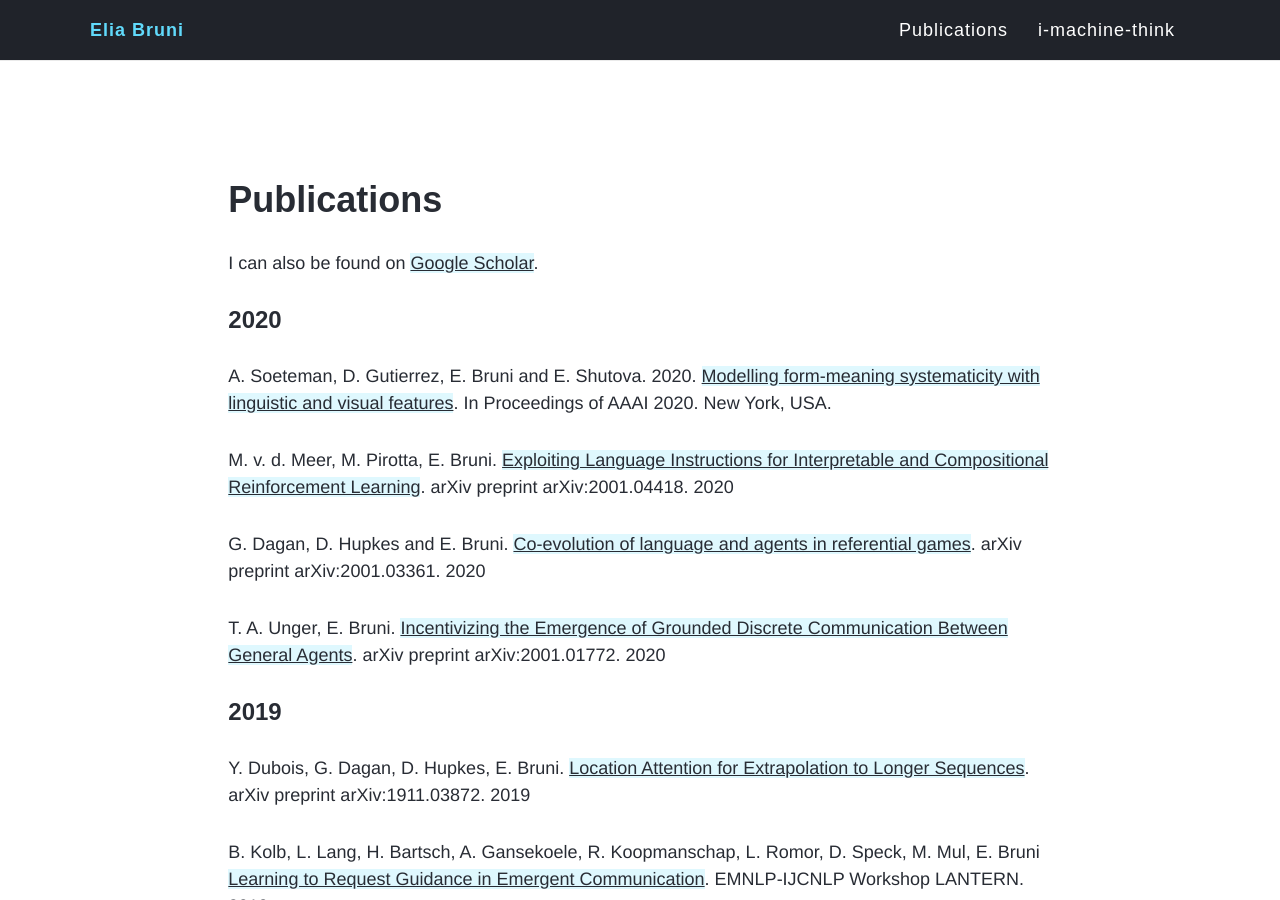
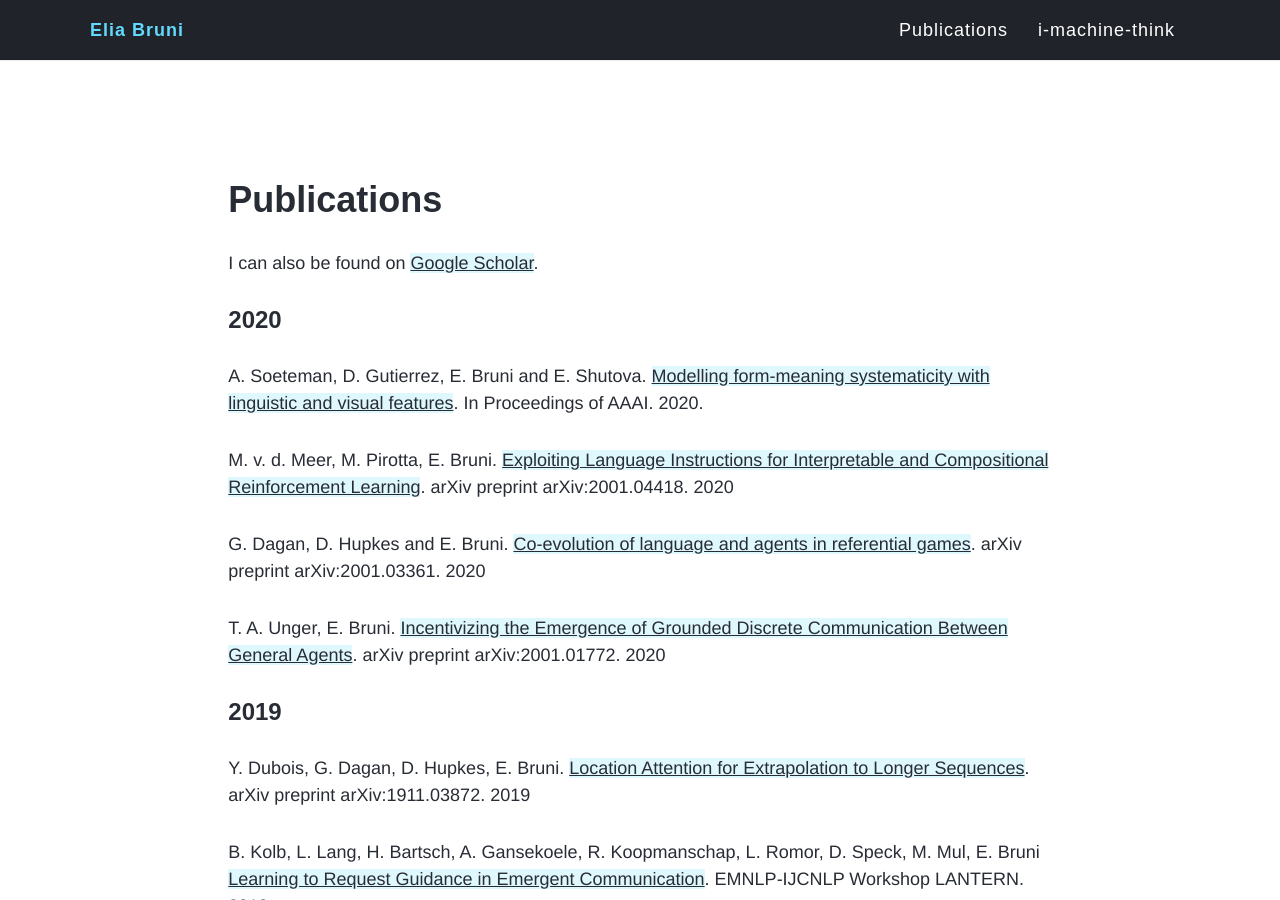
Before and after one commit to eliabruni/eliabruni.github.io, a Jekyll site: the page built from publications.md, in a window 1280 px wide and 900 px high. Built offline with Jekyll 4.4.1, drawn with Linux system fonts in a browser that asks for light colours; nearby versions of some CDN libraries.

```diff
--- a/publications.md
+++ b/publications.md
@@ -8,8 +8,8 @@ title: ""
 I can also be found on [Google Scholar](https://scholar.google.com/citations?user=Oyb3NYgAAAAJ&hl=en).
 
 ### 2020
-A. Soeteman, D. Gutierrez, E. Bruni and E. Shutova. 2020. [Modelling form-meaning systematicity
-with linguistic and visual features](). In Proceedings of AAAI 2020. New York, USA.
+A. Soeteman, D. Gutierrez, E. Bruni and E. Shutova. [Modelling form-meaning systematicity
+with linguistic and visual features](). In Proceedings of AAAI. 2020.
 
 M. v. d. Meer, M. Pirotta, E. Bruni. [Exploiting Language Instructions for Interpretable and Compositional Reinforcement Learning](https://arxiv.org/abs/2001.04418). arXiv preprint arXiv:2001.04418. 2020
 
```
